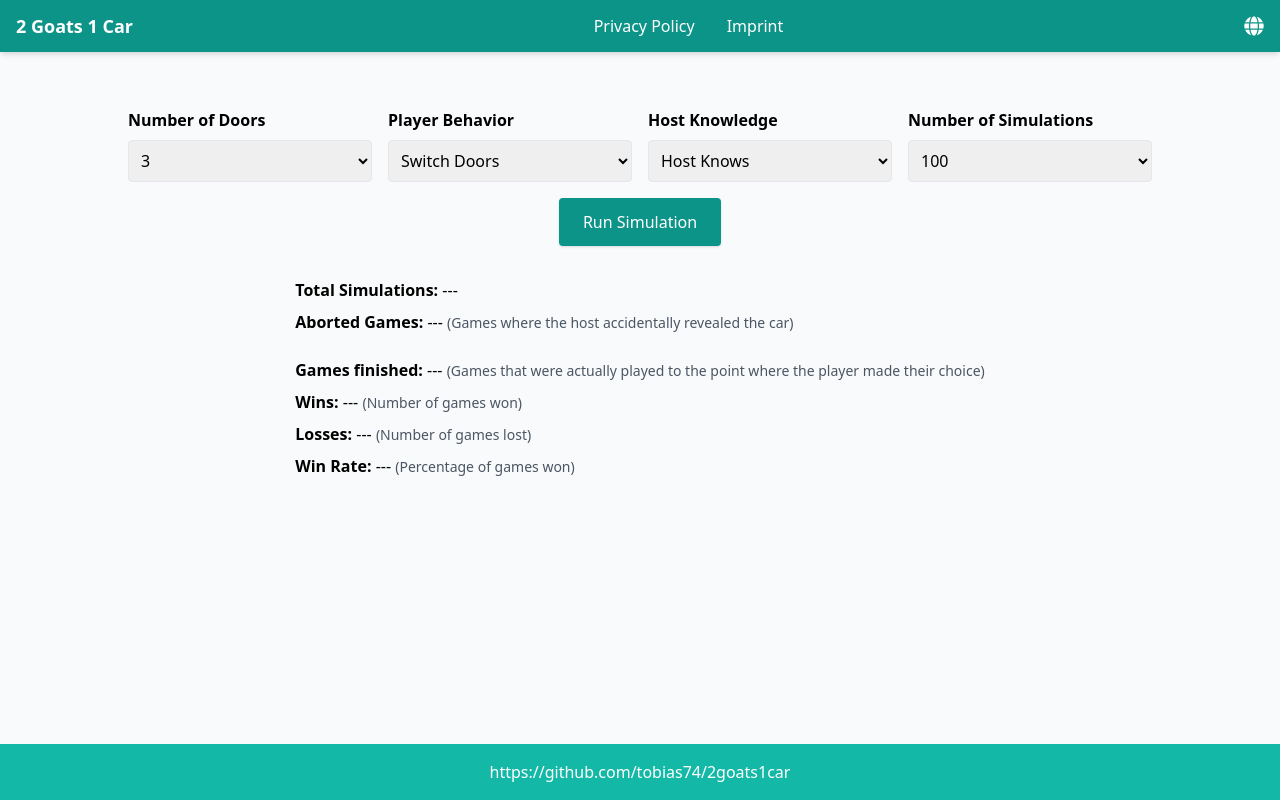
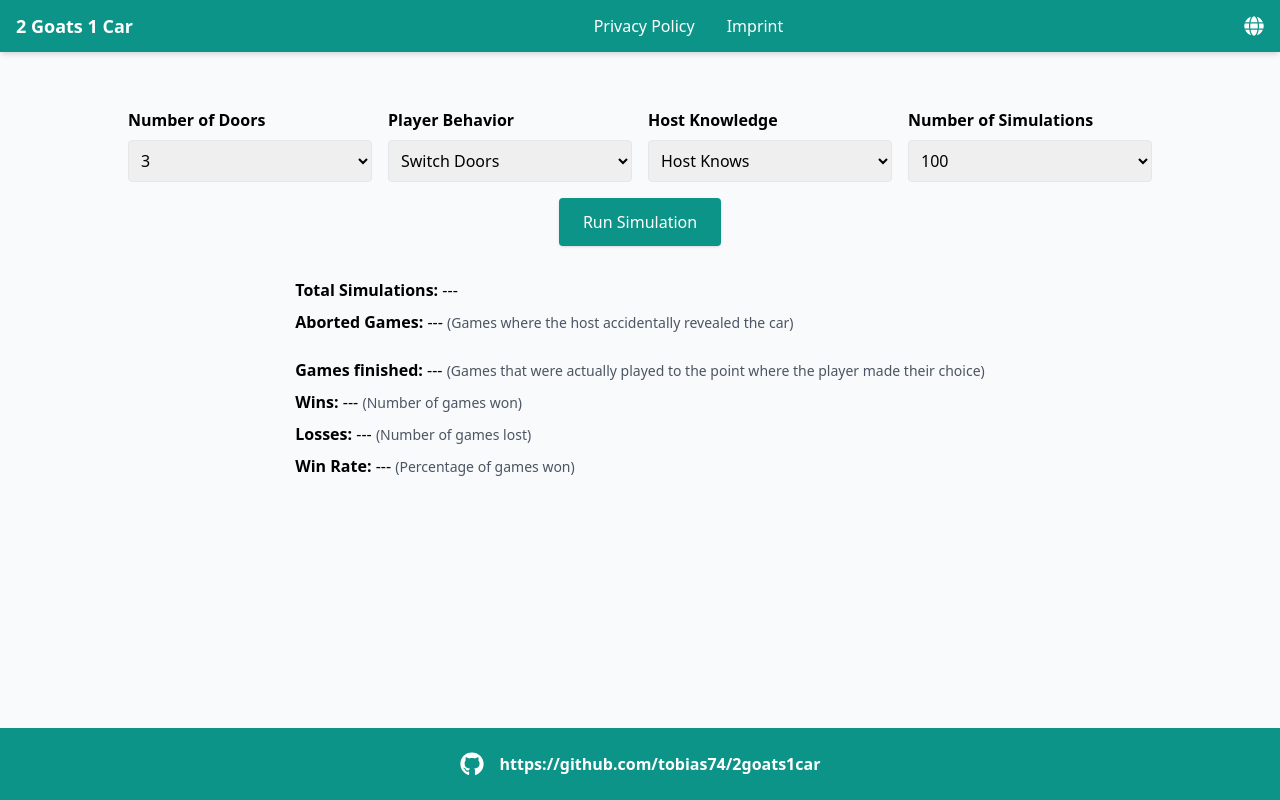
Before and after one commit to tobias74/2goats1car, a React (Vite) app: page / in a window 1280 px wide. Built offline with nearby package versions, Linux system fonts and the light colour scheme.

Commit message:
introduce deployment workflow

```diff
--- a/src/components/Footer.jsx
+++ b/src/components/Footer.jsx
@@ -1,9 +1,23 @@
 import React from 'react';
+import { useTranslation } from 'react-i18next';
+import { FaGithub } from 'react-icons/fa';
 
 const Footer = () => {
+    const { t } = useTranslation();
+
     return (
-        <footer className="bg-teal-500 text-white text-center py-4">
-            <p><a target="_blank" href="https://github.com/tobias74/2goats1car">https://github.com/tobias74/2goats1car</a></p>
+        <footer className="bg-teal-600 text-white text-center py-6">
+            <div className="flex justify-center items-center space-x-4">
+                <FaGithub className="text-2xl" />
+                <a
+                    href="https://github.com/tobias74/2goats1car"
+                    target="_blank"
+                    rel="noopener noreferrer"
+                    className="text-white hover:text-teal-200 transition-colors text-md font-semibold"
+                >
+                    https://github.com/tobias74/2goats1car
+                </a>
+            </div>
         </footer>
     );
 };
--- a/src/pages/PrivacyDE.jsx
+++ b/src/pages/PrivacyDE.jsx
@@ -4,6 +4,13 @@ const PrivacyDE = () => {
     return (
         <div className="privacy-container">
             <h4>Datenschutzerklärung</h4>
+
+            <h4>Diese Webseite wird auf <a href="https://www.ionos.de/" target="_blank">IONOS (www.ionos.de)</a> gehostet.</h4>
+            <p>
+                Datenschutzerklärung von IONOS: <a target="_blank" href="https://www.ionos.de/terms-gtc/datenschutzerklaerung/">https://www.ionos.de/terms-gtc/datenschutzerklaerung/</a>
+            </p>
+
+            <br />
 
             <p>Wir freuen uns sehr über Ihr Interesse an unserem Unternehmen. Datenschutz hat einen besonders hohen Stellenwert für die Geschäftsleitung der tobiga UG (haftungsbeschränkt). Eine Nutzung der Internetseiten der tobiga UG (haftungsbeschränkt) ist grundsätzlich ohne jede Angabe personenbezogener Daten möglich. Sofern eine betroffene Person besondere Services unseres Unternehmens über unsere Internetseite in Anspruch nehmen möchte, könnte jedoch eine Verarbeitung personenbezogener Daten erforderlich werden. Ist die Verarbeitung personenbezogener Daten erforderlich und besteht für eine solche Verarbeitung keine gesetzliche Grundlage, holen wir generell eine Einwilligung der betroffenen Person ein.</p>
 
--- a/src/pages/PrivacyEN.jsx
+++ b/src/pages/PrivacyEN.jsx
@@ -4,6 +4,13 @@ const PrivacyEN = () => {
     return (
         <div className="privacy-container">
             <h4>Privacy Policy</h4>
+
+            <h4>This website is hosted on <a href="https://www.ionos.com/" target="_blank">IONOS (www.ionos.com)</a>.</h4>
+            <p>
+                Privacy policy of IONOS: <a target="_blank" href="https://www.ionos.com/terms-gtc/privacy-policy/">https://www.ionos.com/terms-gtc/privacy-policy/</a>
+            </p>
+
+            <br />
 
             <p>We are very delighted that you have shown interest in our enterprise. Data protection is of a particularly high priority for the management of the tobiga UG (haftungsbeschränkt). The use of the Internet pages of the tobiga UG (haftungsbeschränkt) is possible without any indication of personal data; however, if a data subject wants to use special enterprise services via our website, processing of personal data could become necessary. If the processing of personal data is necessary and there is no statutory basis for such processing, we generally obtain consent from the data subject.</p>
 
```
Also changed, not shown: 1 other file (tests, documents, lock files or other folders).
